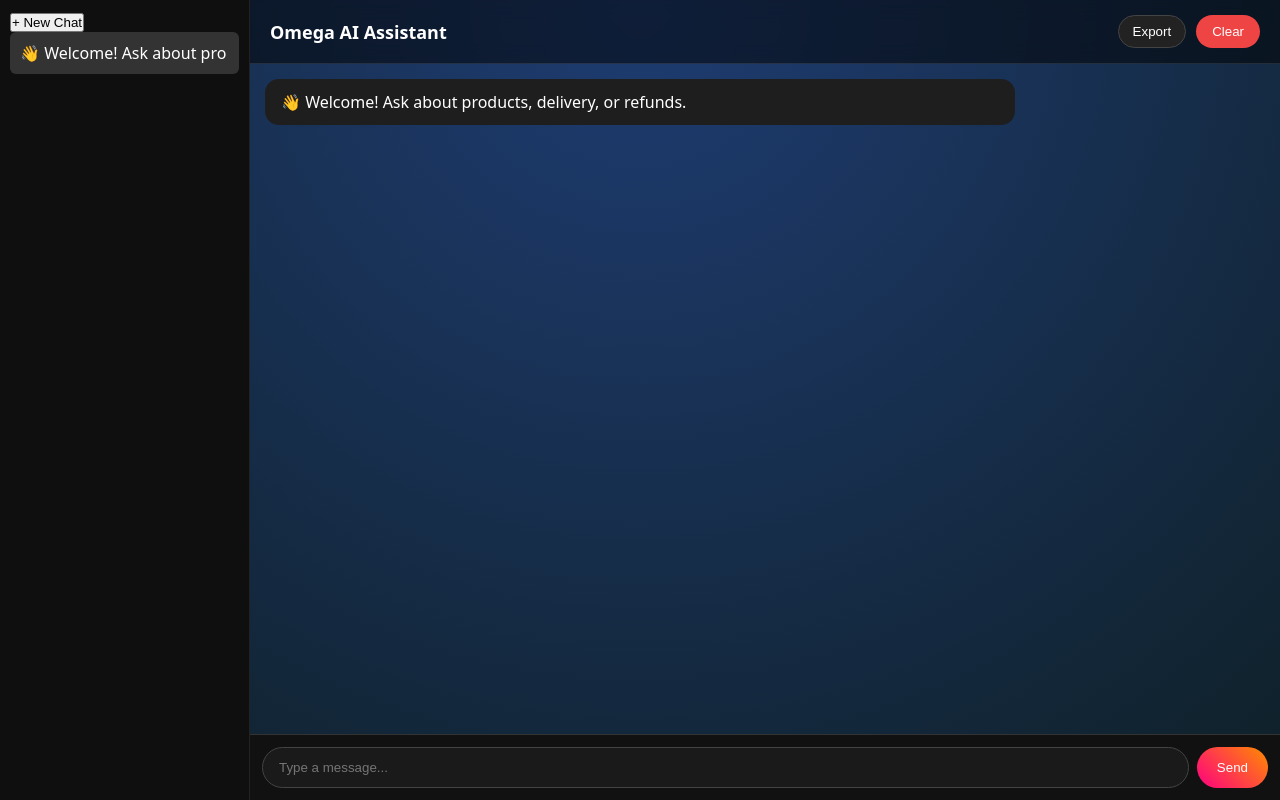
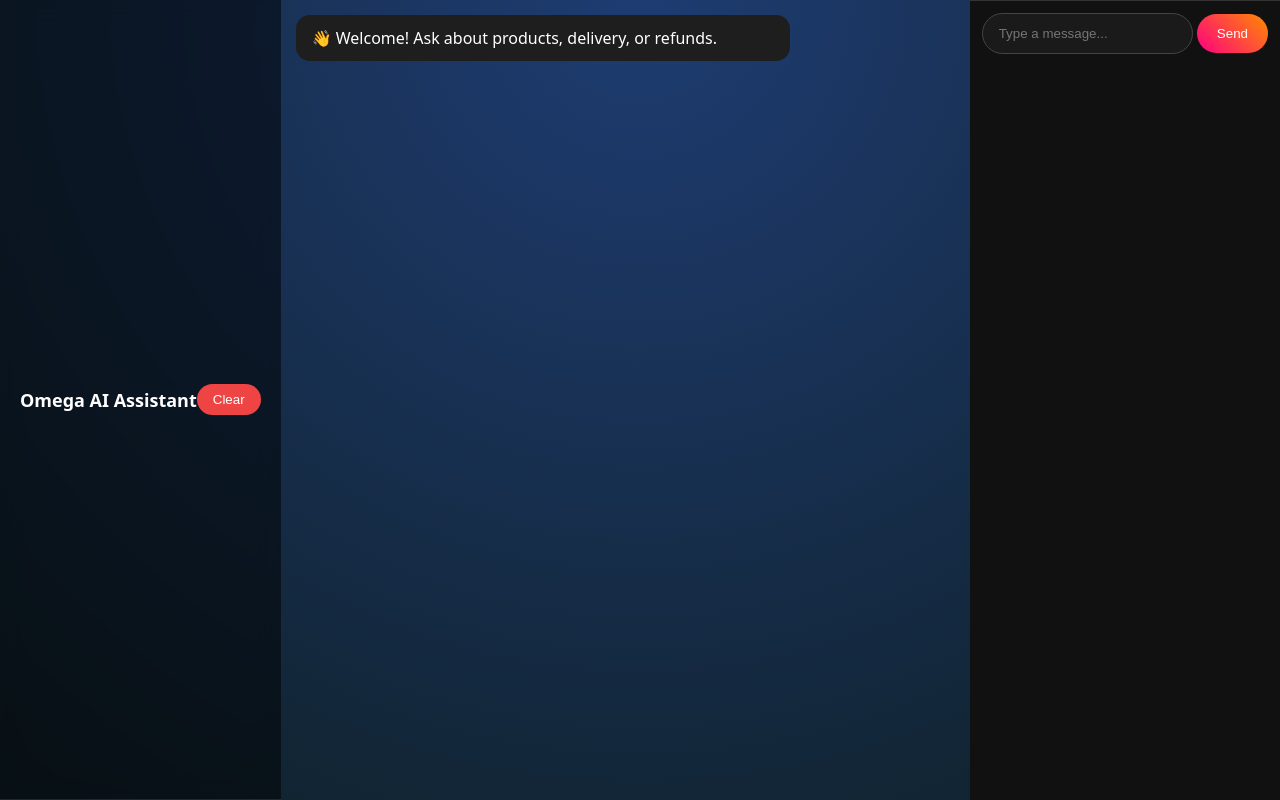
Before and after one commit to teruel567/Teruel, a plain HTML site: page index.html in a window 1280 px wide. Drawn offline with Linux system fonts and the light colour scheme.

Commit message:
Refactor HTML structure and update styles link

```diff
--- a/index.html
+++ b/index.html
@@ -4,32 +4,17 @@
   <meta charset="UTF-8" />
   <meta name="viewport" content="width=device-width, initial-scale=1.0"/>
   <title>Omega AI Assistant</title>
-  <link rel="stylesheet" href="style.css">
+  <link rel="stylesheet" href="/style.css">
 </head>
 
 <body>
 
 <div class="app">
 
-  <!-- SIDEBAR -->
-  <div class="sidebar">
-    <button onclick="createNewChat()">+ New Chat</button>
-    <div id="chatList"></div>
-  </div>
-
-  <!-- MAIN -->
-  <div class="main">
-
   <!-- HEADER -->
   <header>
-      <button id="menuBtn">☰</button>
-
     <h2>Omega AI Assistant</h2>
-
-      <div>
-        <button id="downloadBtn">Export</button>
     <button id="clearBtn">Clear</button>
-      </div>
   </header>
 
   <!-- CHAT -->
@@ -37,17 +22,11 @@
 
   <!-- INPUT -->
   <div class="input-area">
-      <div class="input-row">
     <input id="userInput" placeholder="Type a message..." />
     <button id="sendBtn">Send</button>
   </div>
-    </div>
 
 </div>
-</div>
-
-<!-- OVERLAY -->
-<div id="overlay" class="overlay"></div>
 
 <script src="script.js"></script>
 </body>
```
Lines whose indentation alone changed are shown as unchanged.
